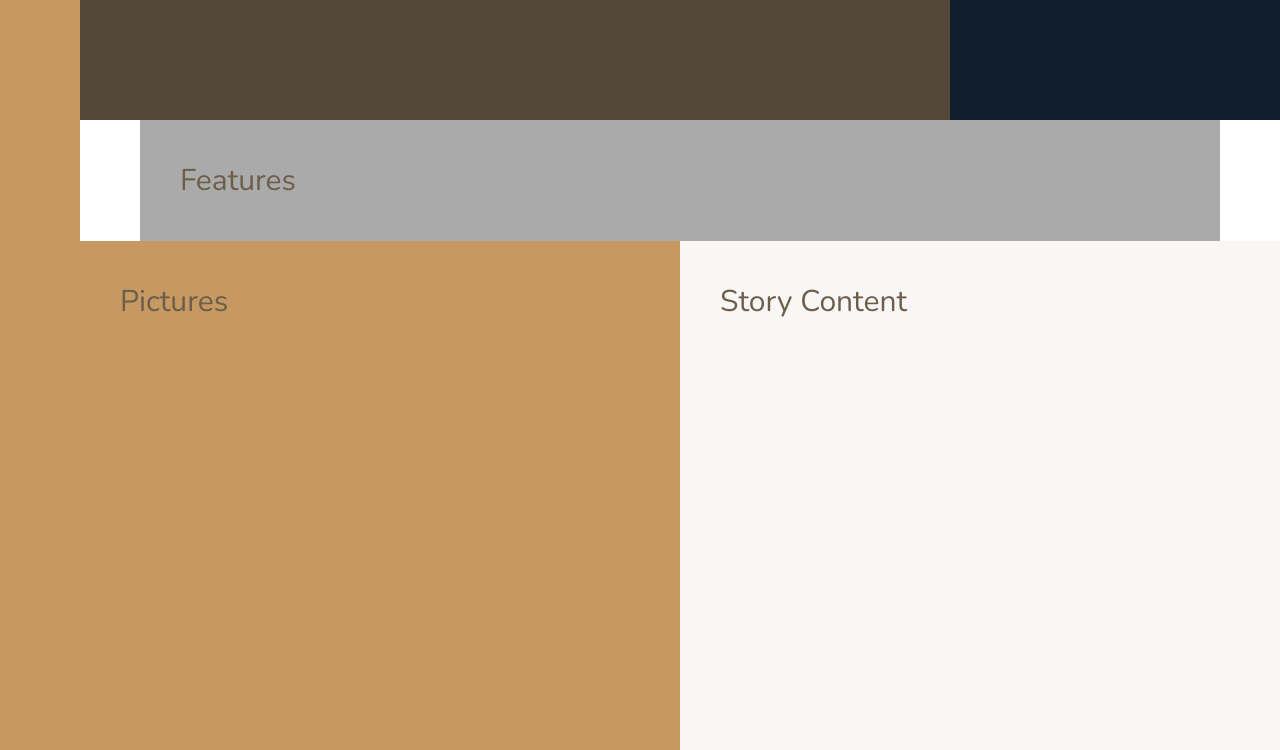
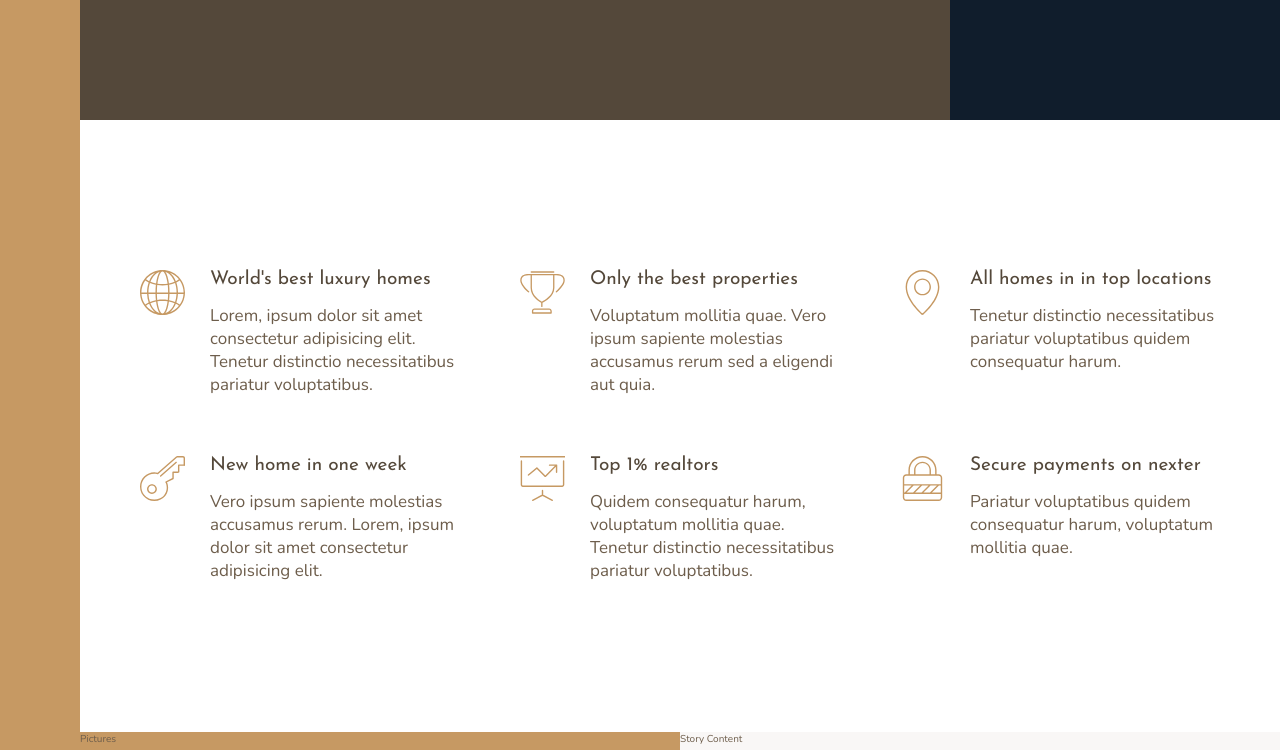
Before and after one commit to MohitSharma107/Property-Selling-website, a website: page index.html in a window 1280 px wide. Shown: the part 520-1270 px from the top of the page. Drawn offline with nearby package versions, Linux system fonts and the light colour scheme.

Commit message:
Adding Features Section

```diff
--- a/index.html
+++ b/index.html
@@ -27,7 +27,53 @@
         </div>
 
         <section class="features">
-            Features
+            <div class="feature">
+                <svg class="feature__icon">
+                    <use xlink:href="img/sprite.svg#icon-global"></use>
+                </svg>
+                <h4 class="heading-4 heading-4--dark">World's best luxury homes</h4>
+                <p class="feature__text">Lorem, ipsum dolor sit amet consectetur adipisicing elit. Tenetur distinctio necessitatibus pariatur voluptatibus.</p>
+            </div>
+
+            <div class="feature">
+                <svg class="feature__icon">
+                    <use xlink:href="img/sprite.svg#icon-trophy"></use>
+                </svg>
+                <h4 class="heading-4 heading-4--dark">Only the best properties</h4>
+                <p class="feature__text">Voluptatum mollitia quae. Vero ipsum sapiente molestias accusamus rerum sed a eligendi aut quia.</p>
+            </div>
+
+            <div class="feature">
+                <svg class="feature__icon">
+                    <use xlink:href="img/sprite.svg#icon-map-pin"></use>
+                </svg>
+                <h4 class="heading-4 heading-4--dark">All homes in in top locations</h4>
+                <p class="feature__text">Tenetur distinctio necessitatibus pariatur voluptatibus quidem consequatur harum.</p>
+            </div>
+
+            <div class="feature">
+                <svg class="feature__icon">
+                    <use xlink:href="img/sprite.svg#icon-key"></use>
+                </svg>
+                <h4 class="heading-4 heading-4--dark">New home in one week</h4>
+                <p class="feature__text">Vero ipsum sapiente molestias accusamus rerum. Lorem, ipsum dolor sit amet consectetur adipisicing elit.</p>
+            </div>
+
+            <div class="feature">
+                <svg class="feature__icon">
+                    <use xlink:href="img/sprite.svg#icon-presentation"></use>
+                </svg>
+                <h4 class="heading-4 heading-4--dark">Top 1% realtors</h4>
+                <p class="feature__text">Quidem consequatur harum, voluptatum mollitia quae. Tenetur distinctio necessitatibus pariatur voluptatibus.</p>
+            </div>
+
+            <div class="feature">
+                <svg class="feature__icon">
+                    <use xlink:href="img/sprite.svg#icon-lock"></use>
+                </svg>
+                <h4 class="heading-4 heading-4--dark">Secure payments on nexter</h4>
+                <p class="feature__text">Pariatur voluptatibus quidem consequatur harum, voluptatum mollitia quae.</p>
+            </div>
         </section>
 
         <div class="story__pictures">
--- a/sass/_base.scss
+++ b/sass/_base.scss
@@ -42,8 +42,4 @@
 
   grid-template-columns: [sidebar-start] 8rem [sidebar-end full-start] minmax(6rem, 1fr) [center-start] repeat(8, [col-start] minmax(min-content, 14rem) [col-end]) [center-end] minmax(6rem, 1fr) [full-end];
 
-  & > * {
-    padding: 40px;
-    font-size: 3rem;
-  }
 }
--- a/sass/_features.scss
+++ b/sass/_features.scss
@@ -1,4 +1,32 @@
 .features {
-  background-color: $color-grey-light-2;
   grid-column: center-start/center-end;
+
+  margin: 15rem 0;
+
+  display: grid;
+  // grid-template-columns: repeat(3, 1fr);
+  grid-template-columns: repeat(auto-fit, minmax(25rem, 1fr));
+  grid-gap: 6rem;
+  align-items: start;
 }
+
+.feature {
+
+  display: grid;
+  grid-template-columns: min-content 1fr;
+  grid-row-gap: 1.5rem;
+  grid-column-gap: 2.5rem;
+
+   &__icon {
+     fill: $color-primary;
+     width: 4.5rem;
+     height: 4.5rem;
+      // we cant uses  grid-column: 1 / -1  because -1(means: until the end of the explicit grid) work only for explicit grid.;
+     grid-row: 1 / span 2;
+   }
+
+   &__text {
+     font-size: 1.7rem;
+   }
+
+}
--- a/sass/_typography.scss
+++ b/sass/_typography.scss
@@ -0,0 +1,25 @@
+//placeholder
+%heading {
+  font-family: $font-display;
+  font-weight: 400;
+}
+
+.heading-1 {
+  @extend %heading;
+}
+
+.heading-2 {
+  @extend %heading;
+}
+
+.heading-3 {
+  @extend %heading;
+}
+
+.heading-4 {
+  @extend %heading;
+  font-size: 1.9rem;
+
+  &--light { color: $color-grey-light-1 }
+  &--dark { color: $color-grey-dark-1 }
+}
```
Also changed, not shown: css/style.css.
